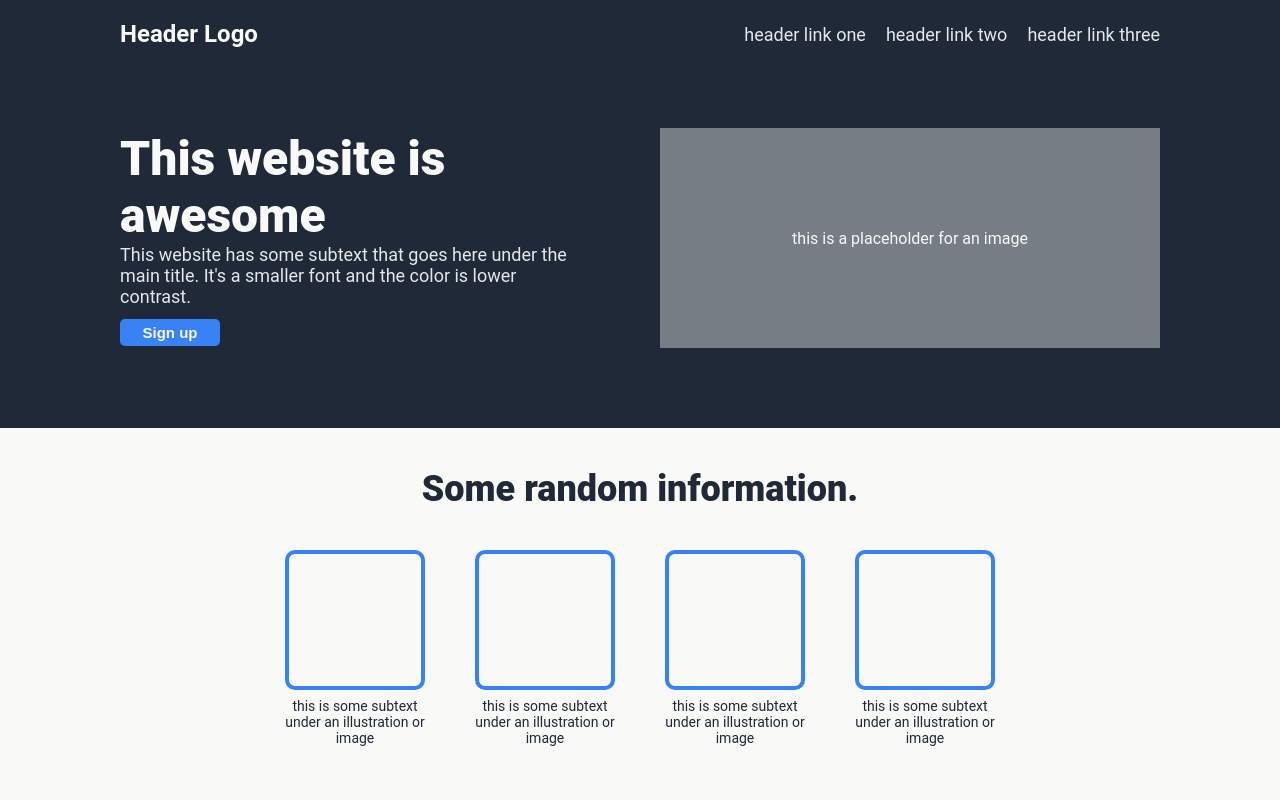
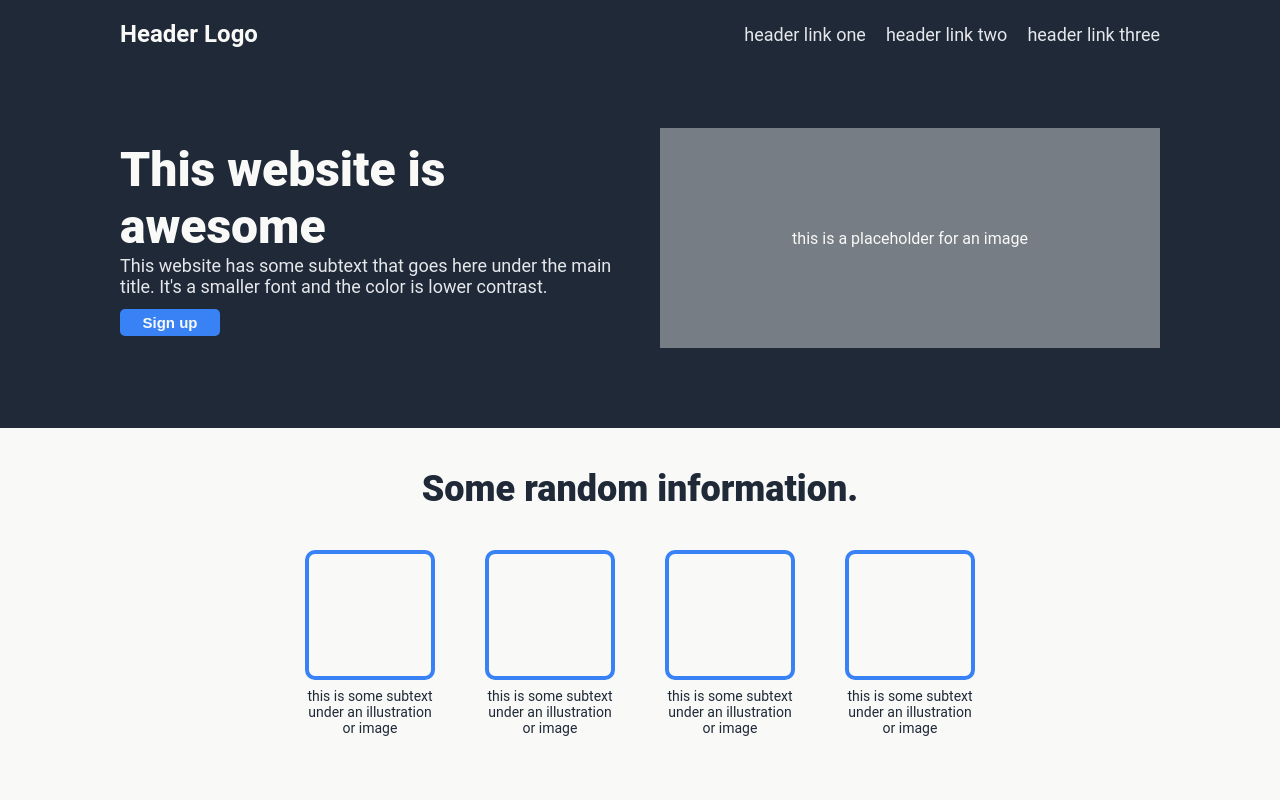
Before and after one commit to silkkate/landingpage, a plain HTML site: page index.html in a window 1280 px wide. Shown: the top 800 px of the page. Drawn offline with Linux system fonts and the light colour scheme.

Commit message:
adjust width of containers

```diff
--- a/style.css
+++ b/style.css
@@ -60,7 +60,7 @@ button {
     display: flex;
     justify-content: center;
     align-items: center;
-    gap: 25px;
+    gap: 15px;
 }
 
 .hero-text-container {
@@ -83,7 +83,6 @@ button {
     display: flex;
     color: #E5E7EB;
     font-size: 18px;
-    width: 450px;
 }
 
 .placeholder-image {
@@ -130,8 +129,8 @@ button {
 }
 
 .box {
-    width: 140px;
-    height: 140px;
+    width: 130px;
+    height: 130px;
     background-color: #F9FAF8;
     border-width: 4px;
     border-color: #3882F6;
@@ -140,7 +139,7 @@ button {
 }
 
 .subtext {
-    width: 140px;
+    width: 130px;
     text-align: center;
     font-size: 14px;
     color:#1F2937;
```
